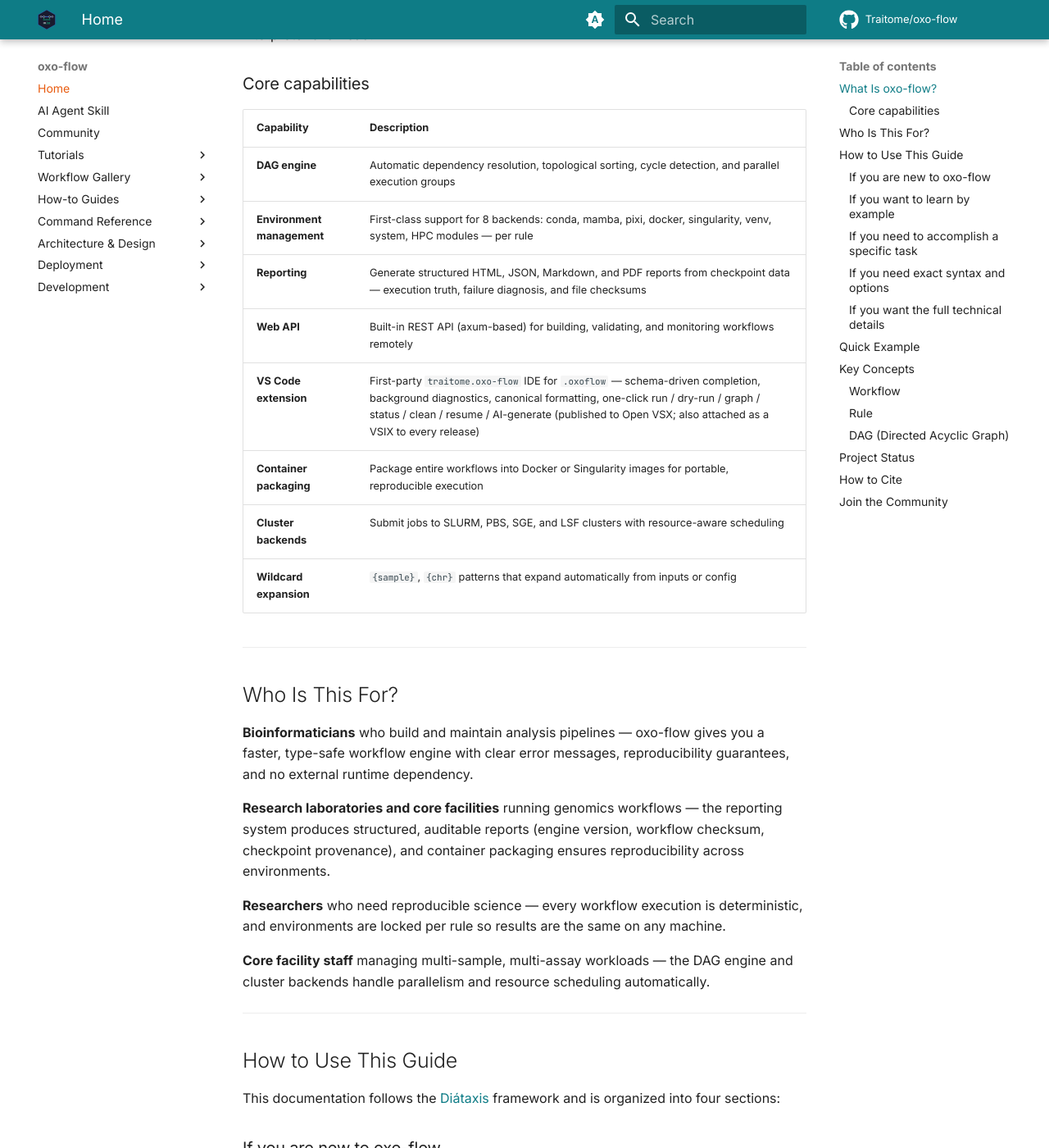
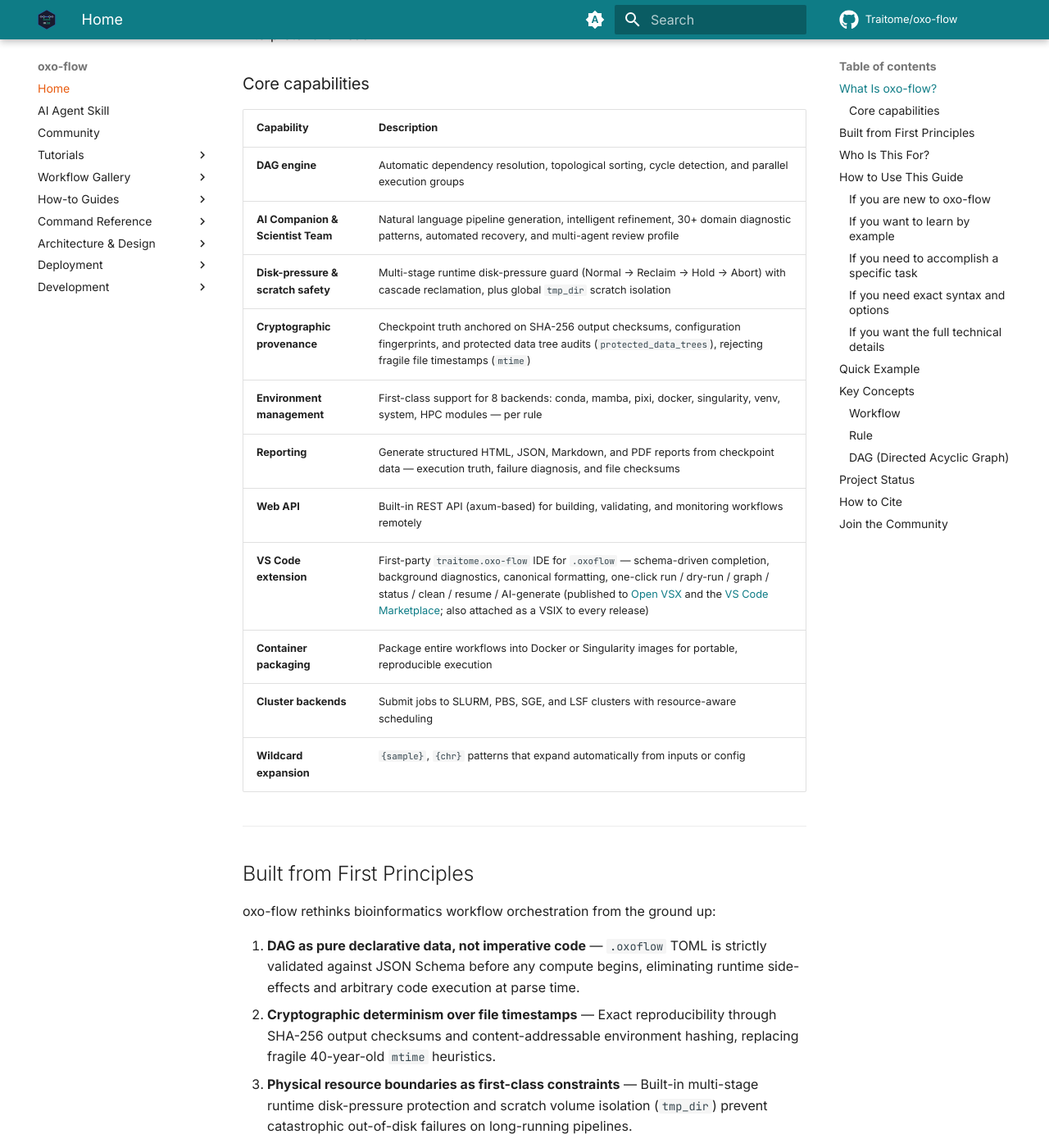
Before and after one commit to Traitome/oxo-flow, an MkDocs documentation site: the page built from docs/guide/src/index.md, in a window 1280 px wide and 1400 px high, scrolled down 1044 px. Shown: the whole window at 82% size. Built offline with MkDocs 1.6.1 and Material for MkDocs 9.7.7, drawn with Linux system fonts in a browser that asks for light colours; comment, search, counter and statistics services are not loaded; the version menu is left out; some of the changed text lies outside the part shown.

Commit message:
docs: align README and guides with first-principles philosophy and v0.27 capabilities

```diff
--- a/docs/guide/src/index.md
+++ b/docs/guide/src/index.md
@@ -44,13 +44,29 @@ oxo-flow is a high-performance workflow engine built from the ground up in Rust
 | Capability | Description |
 |---|---|
 | **DAG engine** | Automatic dependency resolution, topological sorting, cycle detection, and parallel execution groups |
+| **AI Companion & Scientist Team** | Natural language pipeline generation, intelligent refinement, 30+ domain diagnostic patterns, automated recovery, and multi-agent review profile |
+| **Disk-pressure & scratch safety** | Multi-stage runtime disk-pressure guard (Normal → Reclaim → Hold → Abort) with cascade reclamation, plus global `tmp_dir` scratch isolation |
+| **Cryptographic provenance** | Checkpoint truth anchored on SHA-256 output checksums, configuration fingerprints, and protected data tree audits (`protected_data_trees`), rejecting fragile file timestamps (`mtime`) |
 | **Environment management** | First-class support for 8 backends: conda, mamba, pixi, docker, singularity, venv, system, HPC modules — per rule |
 | **Reporting** | Generate structured HTML, JSON, Markdown, and PDF reports from checkpoint data — execution truth, failure diagnosis, and file checksums |
 | **Web API** | Built-in REST API (axum-based) for building, validating, and monitoring workflows remotely |
-| **VS Code extension** | First-party `traitome.oxo-flow` IDE for `.oxoflow` — schema-driven completion, background diagnostics, canonical formatting, one-click run / dry-run / graph / status / clean / resume / AI-generate (published to Open VSX; also attached as a VSIX to every release) |
+| **VS Code extension** | First-party `traitome.oxo-flow` IDE for `.oxoflow` — schema-driven completion, background diagnostics, canonical formatting, one-click run / dry-run / graph / status / clean / resume / AI-generate (published to [Open VSX](https://open-vsx.org/extension/traitome/oxo-flow) and the [VS Code Marketplace](https://marketplace.visualstudio.com/items?itemName=traitome.oxo-flow); also attached as a VSIX to every release) |
 | **Container packaging** | Package entire workflows into Docker or Singularity images for portable, reproducible execution |
 | **Cluster backends** | Submit jobs to SLURM, PBS, SGE, and LSF clusters with resource-aware scheduling |
 | **Wildcard expansion** | `{sample}`, `{chr}` patterns that expand automatically from inputs or config |
+
+---
+
+## Built from First Principles
+
+oxo-flow rethinks bioinformatics workflow orchestration from the ground up:
+
+1. **DAG as pure declarative data, not imperative code** — `.oxoflow` TOML is strictly validated against JSON Schema before any compute begins, eliminating runtime side-effects and arbitrary code execution at parse time.
+2. **Cryptographic determinism over file timestamps** — Exact reproducibility through SHA-256 output checksums and content-addressable environment hashing, replacing fragile 40-year-old `mtime` heuristics.
+3. **Physical resource boundaries as first-class constraints** — Built-in multi-stage runtime disk-pressure protection and scratch volume isolation (`tmp_dir`) prevent catastrophic out-of-disk failures on long-running pipelines.
+4. **Hermetic environment isolation** — 8 per-rule backends (conda, mamba, pixi, docker, singularity, venv, system, HPC modules) guarantee tool versions never collide.
+5. **Rust-native compiled performance & safety** — Compiled zero-dependency binary, `#![forbid(unsafe_code)]`, and sub-second startup with zero JVM or Python overhead.
+6. **AI as an architectural citizen** — Grounded on deterministic engine APIs with structured `{code, message, detail, suggestion}` error contracts, unified validation feedback loops, and 30+ domain diagnostic patterns.
 
 ---
 
--- a/docs/index.html
+++ b/docs/index.html
@@ -2231,8 +2231,8 @@ $ <span class="tok-sec">oxo-flow cluster status</span> --backend slurm</div>
               <div class="telemetry-label"><span class="lang-en">CI-tested Gallery pipelines + community nf-core/Snakemake ports</span><span class="lang-zh">16 个内置 CI 验证流程 + 社区移植中心</span></div>
             </div>
             <div class="telemetry-card">
-              <div class="telemetry-num">3,200<span>+</span></div>
-              <div class="telemetry-label"><span class="lang-en">Automated unit, integration, CSP, schema-drift &amp; AI eval tests</span><span class="lang-zh">3,200+ 单元、集成、安全与 AI 评测测试</span></div>
+              <div class="telemetry-num">3,400<span>+</span></div>
+              <div class="telemetry-label"><span class="lang-en">Automated unit, integration, CSP, schema-drift &amp; AI eval tests</span><span class="lang-zh">3,400+ 单元、集成、安全与 AI 评测测试</span></div>
             </div>
           </div>
 
```
Also changed, not shown: other parts of docs/guide/src/index.md (+1 -1 lines), other parts of docs/index.html (+1 -1 lines), README.md.
